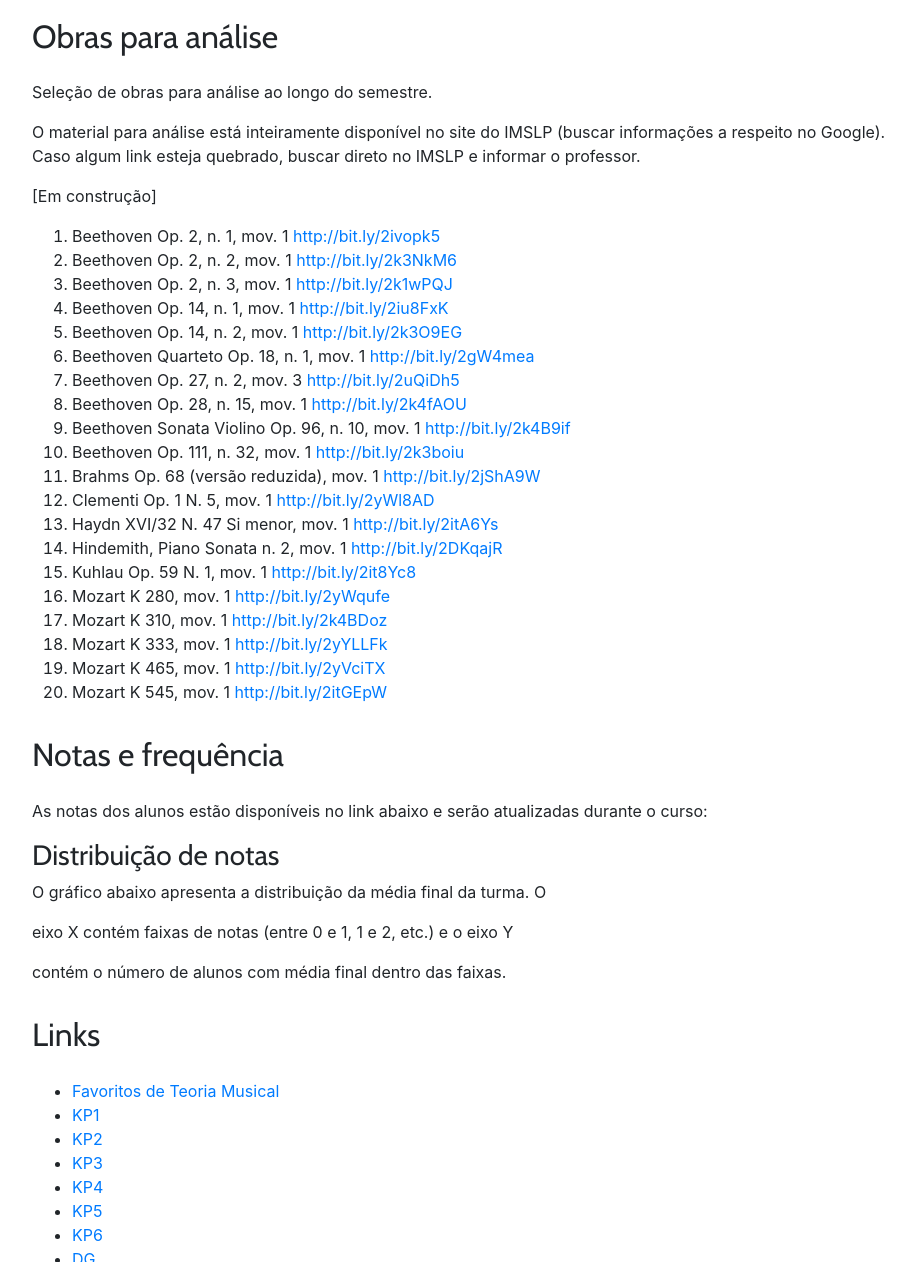
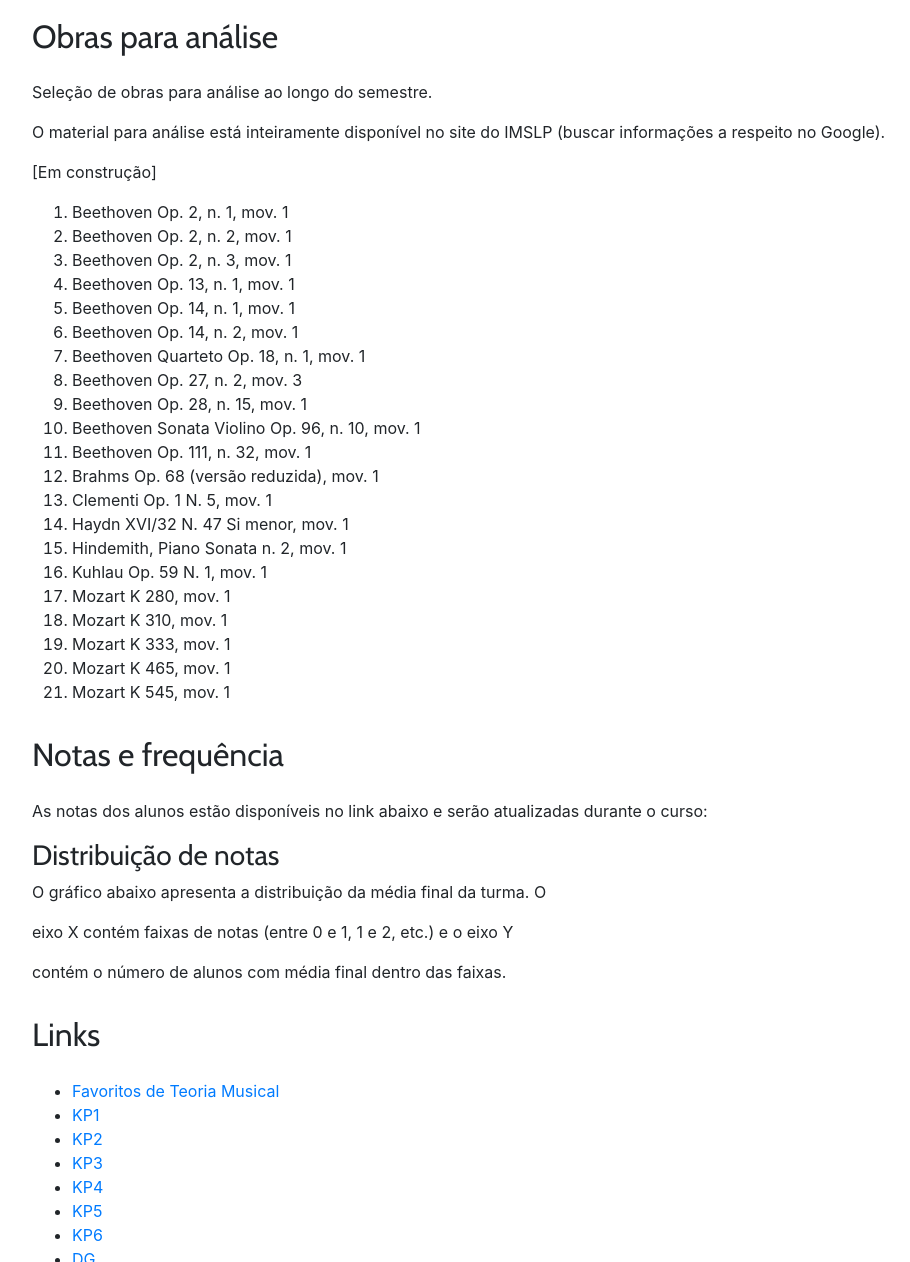
Before and after one commit to kroger/genosmus, a Jekyll site: the page built from _marcos/musa72.md, in a window 1280 px wide and 1400 px high, scrolled down 1708 px, cut to the strip 138-1400 px from the top of the window. Shown: the whole strip, without its empty margins (68-978 px from the left). Built offline with Jekyll 4.4.1, drawn with Linux system fonts in a browser that asks for light colours; some of the changed lines change nothing that is shown.

Commit message:
Remoção de links quebrados do IMSLP

```diff
--- a/_marcos/musa72.md
+++ b/_marcos/musa72.md
@@ -64,11 +64,10 @@
 Seleção de obras para análise ao longo do semestre.
 
 O material para análise está inteiramente disponível no site do IMSLP (buscar informações a respeito no Google).
-Caso algum link esteja quebrado, buscar direto no IMSLP e informar o professor.
 
 [Em construção]
 
-
+<!-- Com links quebrados imslp
   1. Beethoven Op. 2, n. 1, mov. 1 [http://bit.ly/2ivopk5](http://bit.ly/2ivopk5)
   2. Beethoven Op. 2, n. 2, mov. 1 [http://bit.ly/2k3NkM6](http://bit.ly/2k3NkM6)
   3. Beethoven Op. 2, n. 3, mov. 1 [http://bit.ly/2k1wPQJ](http://bit.ly/2k1wPQJ)
@@ -89,6 +88,29 @@
  18. Mozart K 333, mov. 1 [http://bit.ly/2yYLLFk](http://bit.ly/2yYLLFk)
  19. Mozart K 465, mov. 1 [http://bit.ly/2yVciTX](http://bit.ly/2yVciTX)
  20. Mozart K 545, mov. 1 [http://bit.ly/2itGEpW](http://bit.ly/2itGEpW)
+-->
+
+  1. Beethoven Op. 2, n. 1, mov. 1
+  2. Beethoven Op. 2, n. 2, mov. 1
+  3. Beethoven Op. 2, n. 3, mov. 1
+  4. Beethoven Op. 13, n. 1, mov. 1
+  4. Beethoven Op. 14, n. 1, mov. 1
+  5. Beethoven Op. 14, n. 2, mov. 1
+  6. Beethoven Quarteto Op. 18, n. 1, mov. 1
+  7. Beethoven Op. 27, n. 2, mov. 3
+  8. Beethoven Op. 28, n. 15, mov. 1
+  9. Beethoven Sonata Violino Op. 96, n. 10, mov. 1
+ 10. Beethoven Op. 111, n. 32, mov. 1
+ 11. Brahms Op. 68 (versão reduzida), mov. 1
+ 12. Clementi Op. 1 N. 5, mov. 1
+ 13. Haydn XVI/32 N. 47 Si menor, mov. 1
+ 14. Hindemith, Piano Sonata n. 2, mov. 1
+ 15. Kuhlau Op. 59 N. 1, mov. 1
+ 16. Mozart K 280, mov. 1
+ 17. Mozart K 310, mov. 1
+ 18. Mozart K 333, mov. 1
+ 19. Mozart K 465, mov. 1
+ 20. Mozart K 545, mov. 1
 
 ## Notas e frequência
 
```
